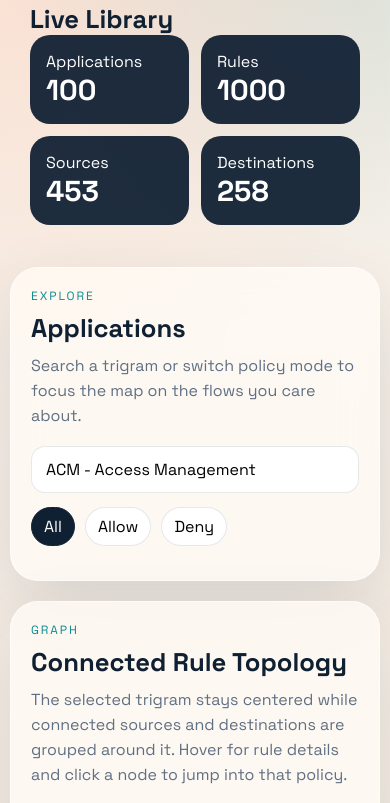
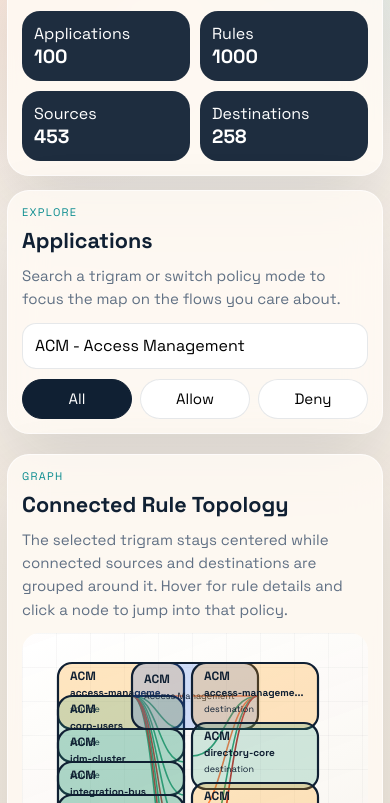
Before and after one commit to Mathias-Wiederhirn/schema_as_code, a plain HTML site: page index.html in a window 390 px wide. Shown: the part 122-925 px from the top of the page. Drawn offline with Linux system fonts and the light colour scheme.

Commit message:
Improve mobile website layout

```diff
--- a/firewall-library.css
+++ b/firewall-library.css
@@ -71,7 +71,7 @@ h2 { font-size: clamp(1.6rem, 2vw, 2.3rem); }
   gap: 22px;
   margin-bottom: 22px;
 }
-.hero-panel,
+.hero-panel {
   border-radius: 32px;
   padding: 30px;
   background: var(--panel);
@@ -177,6 +177,7 @@ h2 { font-size: clamp(1.6rem, 2vw, 2.3rem); }
   border: 1px solid var(--line);
   font: inherit;
   background: white;
+  min-height: 50px;
 }
 .chips, .badges {
   display: flex;
@@ -190,7 +191,10 @@ h2 { font-size: clamp(1.6rem, 2vw, 2.3rem); }
   background: white;
   font: inherit;
 }
-.chip { cursor: pointer; }
+.chip {
+  cursor: pointer;
+  min-height: 44px;
+}
 .chip.is-active {
   background: var(--ink);
   color: white;
@@ -282,21 +286,118 @@ svg { width: 100%; height: 100%; display: block; }
 @media (max-width: 820px) {
   .shell {
     width: min(100% - 20px, 1520px);
+    padding: 14px 0 24px;
   }
   .topbar {
-    flex-direction: column;
     align-items: start;
+    padding: 6px 2px 14px;
   }
-  .hero-copy,
+  .brand-name {
+    font-size: 1rem;
+  }
   .hero-panel,
-  .feature-card,
   .card {
-    padding: 20px;
+    padding: 18px;
   }
   .hero-stats {
     grid-template-columns: repeat(2, minmax(0, 1fr));
+    gap: 10px;
   }
-  .topnav {
+  .stat {
+    padding: 14px;
+    border-radius: 18px;
+  }
+  .stat strong {
+    font-size: 1.45rem;
+  }
+  .card-head {
+    margin-bottom: 14px;
+  }
+  .section-copy {
+    font-size: 0.94rem;
+  }
+  .controls {
+    gap: 10px;
+    margin-bottom: 0;
+  }
+  .chips {
+    display: grid;
+    grid-template-columns: repeat(3, minmax(0, 1fr));
+  }
+  .chip {
     width: 100%;
+    justify-content: center;
+    padding: 10px 12px;
+  }
+  .graph-card {
+    min-height: auto;
+  }
+  .atlas-graph {
+    min-height: 440px;
+    border-radius: 20px;
+  }
+  .graph-tooltip {
+    max-width: min(280px, calc(100vw - 48px));
+    padding: 10px 12px;
   }
 }
+@media (max-width: 560px) {
+  body {
+    background:
+      radial-gradient(circle at 0% 0%, rgba(255, 118, 67, 0.14), transparent 26%),
+      radial-gradient(circle at 100% 0%, rgba(11, 140, 143, 0.12), transparent 20%),
+      linear-gradient(180deg, #faf4ed 0%, #efe5d9 100%);
+  }
+  .shell {
+    width: calc(100% - 14px);
+    padding: 10px 0 18px;
+  }
+  .eyebrow {
+    font-size: 11px;
+    letter-spacing: 0.12em;
+  }
+  h2 {
+    font-size: 1.35rem;
+  }
+  .hero {
+    gap: 14px;
+    margin-bottom: 14px;
+  }
+  .hero-panel,
+  .card {
+    padding: 14px;
+    border-radius: 22px;
+  }
+  .hero-stats {
+    grid-template-columns: 1fr 1fr;
+  }
+  .stat {
+    padding: 12px;
+  }
+  .stat strong {
+    font-size: 1.2rem;
+  }
+  .search {
+    min-height: 46px;
+    padding: 10px 12px;
+  }
+  .chips {
+    gap: 8px;
+  }
+  .chip {
+    min-height: 40px;
+    padding: 8px 10px;
+    font-size: 0.94rem;
+  }
+  .card-head {
+    margin-bottom: 12px;
+  }
+  .atlas-graph {
+    min-height: 360px;
+    border-radius: 18px;
+  }
+  .site-footer {
+    padding-top: 14px;
+    font-size: 0.9rem;
+  }
+}
--- a/index.html
+++ b/index.html
@@ -7,7 +7,7 @@
   <link rel="preconnect" href="https://fonts.googleapis.com">
   <link rel="preconnect" href="https://fonts.gstatic.com" crossorigin>
   <link href="https://fonts.googleapis.com/css2?family=Space+Grotesk:wght@400;500;700&display=swap" rel="stylesheet">
-  <link rel="stylesheet" href="firewall-library.css?v=20260414-1">
+  <link rel="stylesheet" href="firewall-library.css?v=20260414-2">
 </head>
 <body>
   <div class="shell">
@@ -65,7 +65,7 @@
     </footer>
   </div>
 
-  <script src="data/firewall-library.js?v=20260414-1"></script>
-  <script src="firewall-library.js?v=20260414-1"></script>
+  <script src="data/firewall-library.js?v=20260414-2"></script>
+  <script src="firewall-library.js?v=20260414-2"></script>
 </body>
 </html>
```
